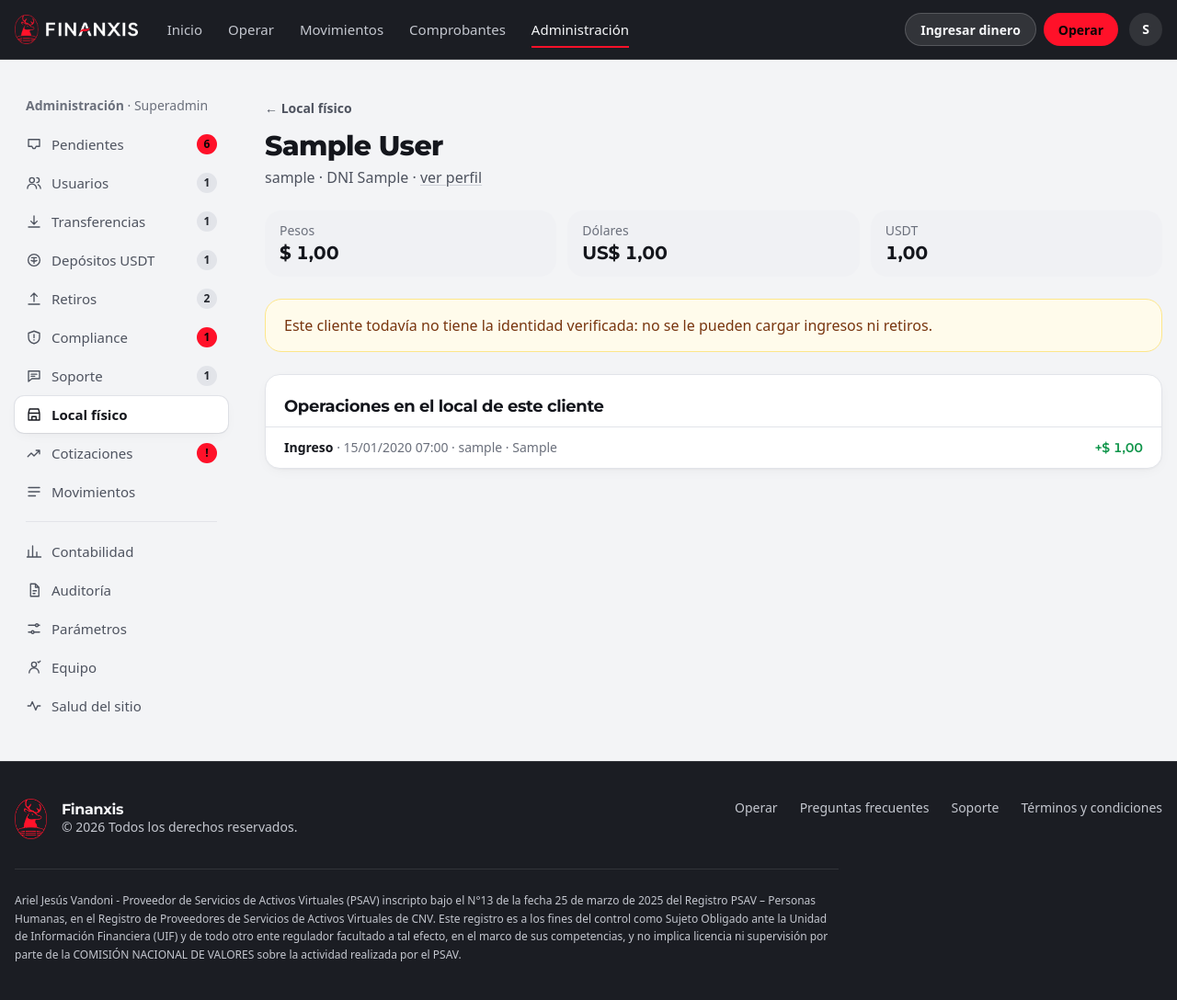
After one commit to NachoGuidali/exchange_finanxis, a Django app: page /admin-dashboard/local/1/ in a window 1280 px wide. The commit adds this page. Shown: the whole page at 92% size. Run offline with Django 5.2, Linux system fonts and the light colour scheme; a user stored in the database is signed in; tables that the repository leaves empty hold one stand-in row (values such as "Sample post"); parts of the project's set-up code (start-up, migrations or seed data) failed here and were passed over; some libraries are stand-ins or nearby versions.

Commit message:
Local físico: ingresos y retiros en efectivo, apagado hasta que se habilite
- Interruptor en Parámetros (Secciones opcionales); apagado no aparece en el panel ni se puede abrir
- Buscador de clientes y carga de ingreso o retiro en pesos, dólares o USDT con nota
- Mismo circuito que el resto: saldo, movimiento, libro mayor, comprobante, aviso al cliente,
  compliance, contabilidad y auditoría; exige identidad verificada y declaración jurada
- Disponible para operador y superadmin

Co-Authored-By: Claude Opus 5.5 <noreply@anthropic.com>

```diff
--- a/usuarios/context_processors.py
+++ b/usuarios/context_processors.py
@@ -49,5 +49,7 @@ def pendientes_admin(request):
         from .models import ErrorRegistrado
         errores = ErrorRegistrado.objects.filter(fecha__gte=timezone.now() - timedelta(hours=24),
                                                  nivel__in=("ERROR", "CRITICAL")).count()
+    from .models import ExchangeConfig
+    local_activo = "local" in puede and ExchangeConfig.current().local_fisico_activo
     return {"pendientes": p, "estado_cotizacion": estado_cot, "puede": puede, "rol_staff": rol_de(user),
-            "errores_24h": errores}
+            "errores_24h": errores, "local_activo": local_activo}
--- a/usuarios/forms.py
+++ b/usuarios/forms.py
@@ -20,10 +20,12 @@ class ExchangeConfigForm(forms.ModelForm):
     class Meta:
         model = ExchangeConfig
         fields = ("spread_bps_usdt","spread_bps_usd","swap_fee_bps",
-                  "umbral_alerta_ars","limite_mensual_operado_ars","limite_diario_retiro_ars") + CAMPOS_AVISOS
+                  "umbral_alerta_ars","limite_mensual_operado_ars","limite_diario_retiro_ars") + CAMPOS_AVISOS + (
+                  "local_fisico_activo",)
         labels = {
             "avisos_depositos": "Depósitos", "avisos_retiros": "Retiros", "avisos_identidades": "Identidades",
             "avisos_compliance": "Compliance", "avisos_soporte": "Soporte",
+            "local_fisico_activo": "Habilitar la sección Local físico",
         }
         widgets = {
             **{c: forms.Textarea(attrs={"rows": 2, "class": "campo h-auto py-2.5",
--- a/usuarios/permisos.py
+++ b/usuarios/permisos.py
@@ -21,6 +21,7 @@ PERMISOS = {
     'panel': {'operador', 'compliance', 'contabilidad'},   # pendientes, usuarios, movimientos, soporte
     'fondos': {'operador'},                                 # depósitos y retiros
     'cotizaciones': {'operador'},
+    'local': {'operador'},                                  # efectivo en el local físico (si está activo)
     'identidad': {'compliance'},                            # aprobar o rechazar KYC
     'compliance': {'compliance'},                           # alertas
     'auditoria': {'compliance', 'contabilidad'},
--- a/usuarios/templates/usuarios/admin_base.html
+++ b/usuarios/templates/usuarios/admin_base.html
@@ -33,6 +33,11 @@
       <li><a href="{% url 'admin_tickets' %}" {% if ruta == 'admin_tickets' or ruta == 'admin_ticket' %}aria-current="page"{% endif %}>
         <svg viewBox="0 0 24 24" fill="none" stroke="currentColor" stroke-width="1.8" aria-hidden="true"><path d="M4 5h16v11H9l-5 4z" stroke-linejoin="round"/><path d="M8 9.5h8M8 12.5h5" stroke-linecap="round"/></svg>
         Soporte{% if pendientes.tickets %}<span class="contador">{{ pendientes.tickets }}</span>{% endif %}</a></li>
+      {% if local_activo %}
+      <li><a href="{% url 'local_fisico' %}" {% if ruta == 'local_fisico' or ruta == 'local_fisico_cliente' %}aria-current="page"{% endif %}>
+        <svg viewBox="0 0 24 24" fill="none" stroke="currentColor" stroke-width="1.8" aria-hidden="true"><path d="M4 10 5.5 4h13L20 10M4 10v10h16V10M4 10h16M9 20v-5h6v5" stroke-linejoin="round"/></svg>
+        Local físico</a></li>
+      {% endif %}
       {% if 'cotizaciones' in puede %}
       <li><a href="{% url 'admin_cotizaciones' %}" {% if ruta == 'admin_cotizaciones' %}aria-current="page"{% endif %}>
         <svg viewBox="0 0 24 24" fill="none" stroke="currentColor" stroke-width="1.8" aria-hidden="true"><path d="M3 17l5-5 4 4 8-8M15 8h5v5" stroke-linecap="round" stroke-linejoin="round"/></svg>
--- /dev/null
+++ b/usuarios/templates/usuarios/local_fisico_cliente.html
@@ -0,0 +1,90 @@
+{% extends "usuarios/admin_base.html" %}
+{% load finanxis %}
+{% block title %}Local físico: {{ cliente.get_full_name|default:cliente.username }} — Administración Finanxis{% endblock %}
+
+{% block admin_content %}
+<a href="{% url 'local_fisico' %}" class="text-sm font-semibold text-gray-600 hover:text-gray-900">← Local físico</a>
+<div class="mt-3 aparece">
+  <h1 class="text-3xl font-extrabold text-gray-900">{{ cliente.get_full_name|default:cliente.username }}</h1>
+  <p class="mt-1 text-gray-600">{{ cliente.username }}{% if cliente.doc_nro %} · DNI {{ cliente.doc_nro }}{% endif %} · <a href="{% url 'admin_usuario_perfil' cliente.pk %}" class="underline decoration-gray-300 underline-offset-2">ver perfil</a></p>
+</div>
+
+<dl class="mt-6 grid gap-3 sm:grid-cols-3 aparece" style="--d:.04s">
+  <div class="rounded-2xl bg-gray-100 px-4 py-3"><dt class="text-sm text-gray-500">Pesos</dt><dd class="num text-xl font-bold text-gray-900">$ {{ cliente.saldo_ars|money }}</dd></div>
+  <div class="rounded-2xl bg-gray-100 px-4 py-3"><dt class="text-sm text-gray-500">Dólares</dt><dd class="num text-xl font-bold text-gray-900">US$ {{ cliente.saldo_usd|money }}</dd></div>
+  <div class="rounded-2xl bg-gray-100 px-4 py-3"><dt class="text-sm text-gray-500">USDT</dt><dd class="num text-xl font-bold text-gray-900">{{ cliente.saldo_usdt|money }}</dd></div>
+</dl>
+
+{% if not puede_operar %}
+  <p class="mt-6 rounded-2xl border border-amber-200 bg-amber-50 px-5 py-4 text-amber-900">
+    Este cliente todavía no tiene la identidad verificada{% if not cliente.declaracion_vigente %} ni la declaración jurada completa{% endif %}: no se le pueden cargar ingresos ni retiros.
+  </p>
+{% else %}
+<section class="card mt-6 p-5 sm:p-6 aparece" style="--d:.08s" aria-labelledby="t-cargar">
+  <h2 id="t-cargar" class="text-lg font-bold text-gray-900">Cargar efectivo</h2>
+  <form method="post" class="mt-4 space-y-4" id="form-local">
+    {% csrf_token %}
+    <div class="segmento max-w-sm" style="--n:2; --i:0" role="radiogroup" aria-label="Tipo de operación" id="seg-tipo">
+      <span class="segmento-pill" aria-hidden="true"></span>
+      <button type="button" role="radio" aria-checked="true" aria-selected="true" data-tipo="ingreso">Ingreso</button>
+      <button type="button" role="radio" aria-checked="false" aria-selected="false" data-tipo="retiro">Retiro</button>
+    </div>
+    <input type="hidden" name="tipo" value="ingreso">
+    <div class="grid gap-4 sm:grid-cols-3">
+      <label class="block">
+        <span class="etiqueta">Moneda</span>
+        <select name="moneda" class="campo">
+          <option value="ARS">Pesos</option><option value="USD">Dólares</option><option value="USDT">USDT</option>
+        </select>
+      </label>
+      <label class="block">
+        <span class="etiqueta">Monto</span>
+        <input type="number" name="monto" step="any" min="0" inputmode="decimal" required class="campo num" placeholder="0,00">
+      </label>
+      <label class="block">
+        <span class="etiqueta">Nota (opcional)</span>
+        <input name="nota" maxlength="255" class="campo" placeholder="N.º de recibo, observaciones">
+      </label>
+    </div>
+    <button class="btn btn-lg btn-primario" id="btn-local">Cargar ingreso</button>
+    <p class="text-sm text-gray-500">Se aplica en el saldo al instante y el cliente recibe el comprobante por email.</p>
+  </form>
+</section>
+{% endif %}
+
+<section class="card mt-6 overflow-hidden p-0 aparece" style="--d:.12s" aria-labelledby="t-hist">
+  <h2 id="t-hist" class="px-5 pb-2 pt-5 text-lg font-bold text-gray-900">Operaciones en el local de este cliente</h2>
+  <ul class="divide-y divide-gray-200 border-t border-gray-200">
+    {% for o in operaciones %}
+    <li class="flex flex-wrap items-baseline justify-between gap-2 px-5 py-3 text-sm">
+      <span><span class="font-semibold text-gray-900">{{ o.get_tipo_display }}</span> <span class="text-gray-500">· {{ o.fecha|date:"d/m/Y H:i" }} · {{ o.admin.username }}{% if o.nota %} · {{ o.nota }}{% endif %}</span></span>
+      <span class="num font-semibold {% if o.tipo == 'ingreso' %}positivo{% else %}text-gray-900{% endif %}">{% if o.tipo == 'ingreso' %}+{% else %}−{% endif %}{% if o.moneda == 'ARS' %}$ {% elif o.moneda == 'USD' %}US$ {% endif %}{{ o.monto|money }}{% if o.moneda == 'USDT' %} USDT{% endif %}</span>
+    </li>
+    {% empty %}
+    <li class="px-5 py-8 text-center text-gray-500">Sin operaciones en el local.</li>
+    {% endfor %}
+  </ul>
+</section>
+{% endblock %}
+
+{% block scripts %}{{ block.super }}
+<script>
+(function () {
+  const f = document.getElementById('form-local');
+  if (!f) return;
+  const seg = document.getElementById('seg-tipo'), boton = document.getElementById('btn-local');
+  seg.querySelectorAll('button').forEach((b, i) => b.addEventListener('click', () => {
+    seg.querySelectorAll('button').forEach((x) => { x.setAttribute('aria-checked', x === b); x.setAttribute('aria-selected', x === b); });
+    seg.style.setProperty('--i', i);
+    f.elements.tipo.value = b.dataset.tipo;
+    boton.textContent = b.dataset.tipo === 'ingreso' ? 'Cargar ingreso' : 'Cargar retiro';
+  }));
+  f.addEventListener('submit', (e) => {
+    const m = f.elements.moneda.value, monto = Number(f.elements.monto.value || 0);
+    const pref = m === 'ARS' ? '$ ' : m === 'USD' ? 'US$ ' : '', suf = m === 'USDT' ? ' USDT' : '';
+    const accion = f.elements.tipo.value === 'ingreso' ? 'el INGRESO' : 'el RETIRO';
+    if (!confirm(`¿Confirmás ${accion} en efectivo de ${pref}${monto.toLocaleString('es-AR', { maximumFractionDigits: 6 })}${suf} para {{ cliente.get_full_name|default:cliente.username|escapejs }}?`)) e.preventDefault();
+  });
+})();
+</script>
+{% endblock %}
--- a/usuarios/templates/usuarios/sin_permiso.html
+++ b/usuarios/templates/usuarios/sin_permiso.html
@@ -3,8 +3,8 @@
 {% block content %}
 <div class="mx-auto max-w-xl">
   <section class="card p-6 sm:p-8 aparece">
-    <h1 class="text-2xl font-extrabold text-gray-900">{% if sin_rol %}Todavía no tenés un rol asignado{% else %}Esta sección no es de tu rol{% endif %}</h1>
-    <p class="mt-2 text-gray-600">{% if sin_rol %}Pedile a un superadmin que te asigne un rol en Administración → Equipo.{% else %}Si necesitás acceso, pedíselo a un superadmin.{% endif %}</p>
+    <h1 class="text-2xl font-extrabold text-gray-900">{% if desactivada %}Esta sección está desactivada{% elif sin_rol %}Todavía no tenés un rol asignado{% else %}Esta sección no es de tu rol{% endif %}</h1>
+    <p class="mt-2 text-gray-600">{% if desactivada %}Un superadmin la puede habilitar en Administración → Parámetros → Secciones opcionales.{% elif sin_rol %}Pedile a un superadmin que te asigne un rol en Administración → Equipo.{% else %}Si necesitás acceso, pedíselo a un superadmin.{% endif %}</p>
     {% if not sin_rol %}<a href="{% url 'panel_admin' %}" class="btn btn-secundario mt-6">Volver a Pendientes</a>{% endif %}
   </section>
 </div>
--- a/usuarios/urls.py
+++ b/usuarios/urls.py
@@ -122,6 +122,8 @@ urlpatterns = [
     path('admin-dashboard/soporte/', views.admin_tickets, name='admin_tickets'),
     path('admin-dashboard/equipo/', views.admin_equipo, name='admin_equipo'),
     path('admin-dashboard/salud/', views.salud_sitio, name='salud_sitio'),
+    path('admin-dashboard/local/', views.local_fisico, name='local_fisico'),
+    path('admin-dashboard/local/<int:user_id>/', views.local_fisico_cliente, name='local_fisico_cliente'),
     path('admin-dashboard/soporte/<int:pk>/', views.admin_ticket, name='admin_ticket'),
     path('admin-dashboard/cotizaciones/actualizar/', views.actualizar_cotizaciones_admin, name='actualizar_cotizaciones_admin'),
     path('admin-dashboard/cotizaciones/manual/', views.fijar_precio_manual, name='fijar_precio_manual'),
--- a/usuarios/views/admin_panel.py
+++ b/usuarios/views/admin_panel.py
@@ -17,13 +17,14 @@ from django.utils.http import url_has_allowed_host_and_scheme
 from django.utils.timezone import localtime
 from django.views.decorators.http import require_POST
 
-from usuarios.services import avisos, cotizaciones, fondos, onchain, soporte
+from usuarios.services import avisos, compliance, cotizaciones, fondos, onchain, soporte
 from usuarios.services.auditoria import auditar
 from usuarios.services.comun import OperacionError
 
 from ..forms import CAMPOS_AVISOS, ExchangeConfigForm
 from ..permisos import ROLES, pendientes_visibles, requiere
-from ..utils import cotizacion_vigente, monto_csv, parse_monto
+from ..templatetags.finanxis import money
+from ..utils import cotizacion_vigente, decimales_de, monto_csv, parse_monto
 from ..models import (
     AlertaCompliance,
     ApunteExchange,
@@ -34,6 +35,7 @@ from ..models import (
     DepositoUSDT,
     ExchangeConfig,
     Movimiento,
+    OperacionLocal,
     RetiroARS,
     RegistroAuditoria,
     RetiroCrypto,
@@ -244,6 +246,63 @@ def admin_ticket(request, pk):
         'respuestas': ticket.respuestas.select_related('autor'),
         'otros': SupportTicket.objects.filter(usuario=ticket.usuario).exclude(pk=ticket.pk).order_by('-creado_en')[:5],
         'estados': SupportTicket.ESTADOS,
+    })
+
+
+def _local_desactivado(request):
+    if ExchangeConfig.current().local_fisico_activo:
+        return None
+    return render(request, 'usuarios/sin_permiso.html', {'desactivada': True}, status=404)
+
+
+@requiere('local')
+def local_fisico(request):
+    """Local físico: buscar al cliente para cargarle un ingreso o retiro en efectivo."""
+    if (resp := _local_desactivado(request)):
+        return resp
+    q = (request.GET.get('q') or '').strip()
+    resultados = []
+    if q:
+        resultados = Usuario.objects.filter(
+            Q(username__icontains=q) | Q(email__icontains=q) | Q(first_name__icontains=q) |
+            Q(last_name__icontains=q) | Q(doc_nro__icontains=q)
+        ).order_by('first_name', 'last_name')[:20]
+    return render(request, 'usuarios/local_fisico.html', {
+        'q': q, 'resultados': resultados,
+        'recientes': OperacionLocal.objects.select_related('usuario', 'admin', 'movimiento')[:20],
+    })
+
+
+@requiere('local')
+def local_fisico_cliente(request, user_id):
+    if (resp := _local_desactivado(request)):
+        return resp
+    cliente = get_object_or_404(Usuario, pk=user_id)
+    if request.method == 'POST':
+        tipo = request.POST.get('tipo')
+        moneda = request.POST.get('moneda')
+        monto = parse_monto(request.POST.get('monto'), decimales_de(moneda))
+        nota = (request.POST.get('nota') or '').strip()
+        if tipo not in ('ingreso', 'retiro') or monto is None:
+            messages.error(request, "Revisá el tipo y el monto.")
+        else:
+            servicio = fondos.ingreso_local if tipo == 'ingreso' else fondos.retiro_local
+            try:
+                op = servicio(cliente, moneda, monto, request.user, nota)
+            except compliance.LimiteExcedido as e:
+                compliance.alerta_limite(cliente, e, referencia='LocalFisico')
+                messages.error(request, str(e))
+            except OperacionError as e:
+                messages.error(request, str(e))
+            else:
+                messages.success(request, f"{op.get_tipo_display()} de {money(op.monto)} {op.moneda} cargado. "
+                                          "El cliente recibió el comprobante.")
+                return redirect('local_fisico_cliente', user_id=cliente.pk)
+    cliente.refresh_from_db()
+    return render(request, 'usuarios/local_fisico_cliente.html', {
+        'cliente': cliente,
+        'puede_operar': cliente.estado_verificacion == 'aprobado' and cliente.declaracion_vigente is not None,
+        'operaciones': cliente.operaciones_local.select_related('admin', 'movimiento')[:20],
     })
 
 
```
Also changed, not shown: usuarios/models.py (+26 -0 lines), usuarios/services/fondos.py (+67 -0 lines), usuarios/templates/usuarios/local_fisico.html (added, +63 -0 lines), usuarios/templates/usuarios/parametros_exchange.html (+11 -0 lines), usuarios/tests.py (+56 -0 lines), usuarios/migrations/0035_local_fisico.py (added).
